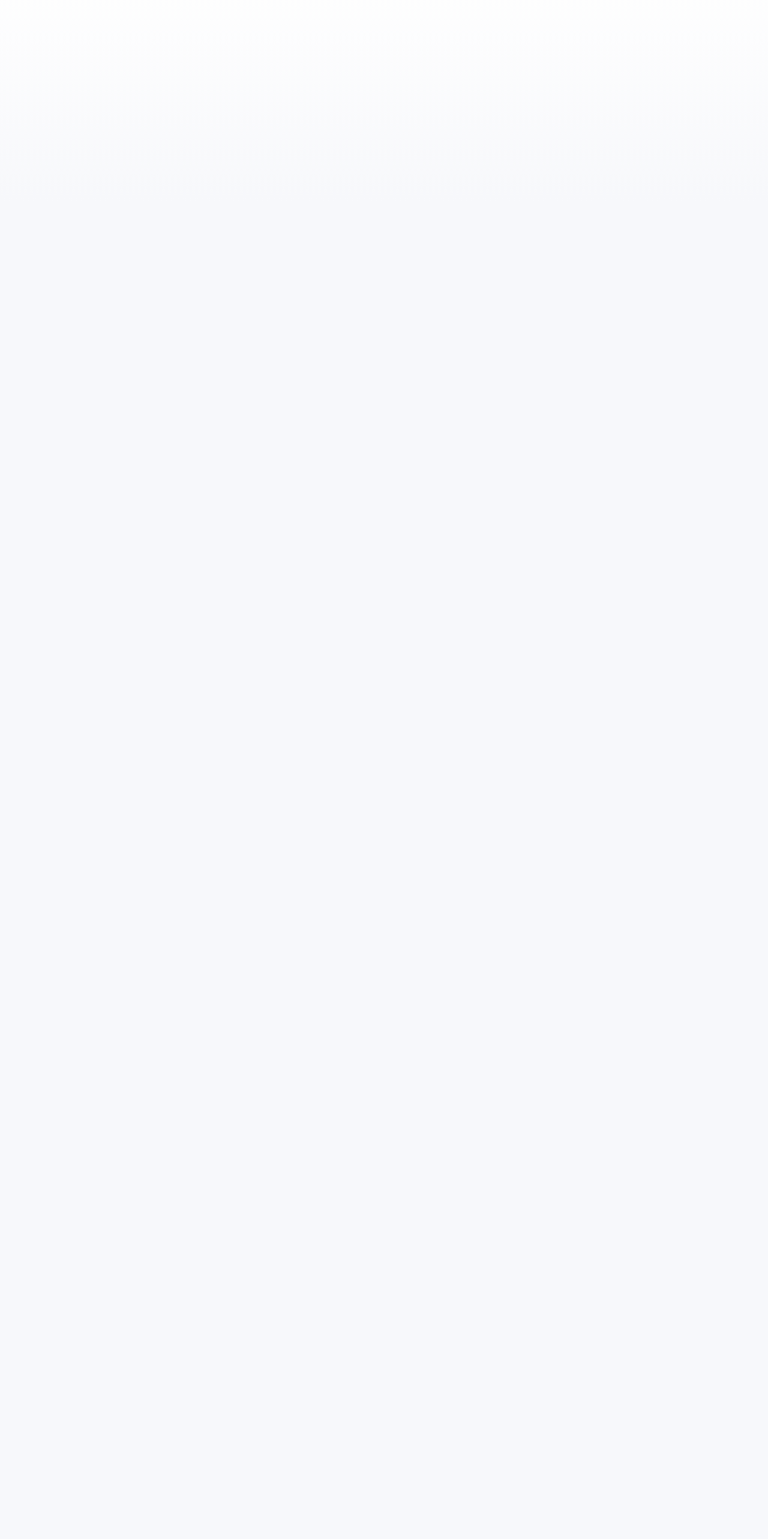
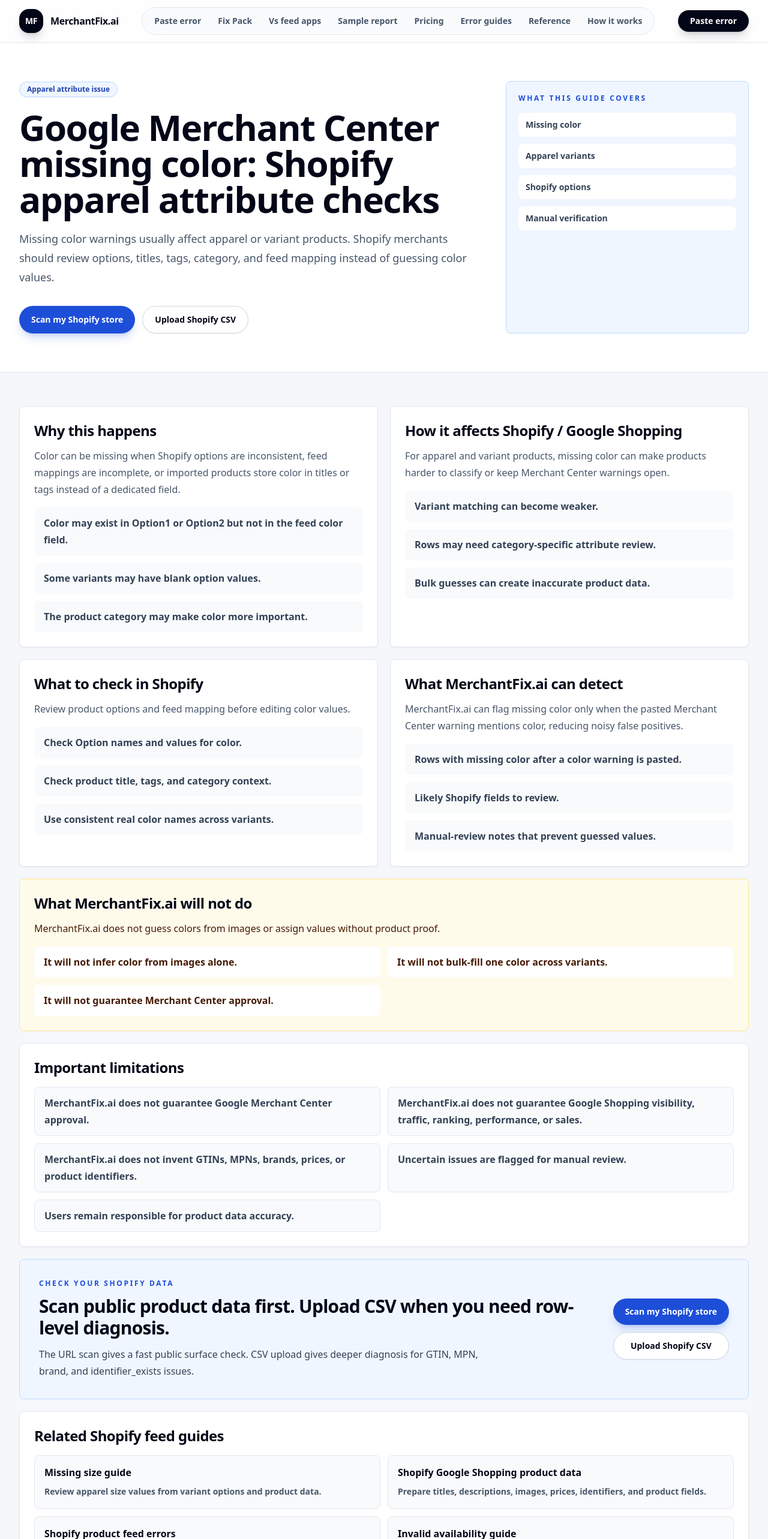
Before and after one commit to BACOUL/merchantfix-ai, a Next.js app: page /fix/google-merchant-center-missing-color in a window 1280 px wide. Before the commit this address had no page. Shown: the top 2566 px of the page at 60% size. Before the commit the page ends 800 px from the top, so only its background shows below. Built offline with nearby package versions, Linux system fonts and the light colour scheme.

Commit message:
Add missing color SEO guide page

```diff
--- /dev/null
+++ b/app/fix/google-merchant-center-missing-color/page.tsx
@@ -0,0 +1,17 @@
+import type { Metadata } from "next";
+import { SeoGuidePage } from "@/components/SeoGuidePage";
+import { canonical } from "@/lib/seo";
+import { missingColorGuide } from "../expandedSeoGuideData";
+
+export const metadata: Metadata = {
+  title: "Google Merchant Center Missing Color Shopify | MerchantFix.ai",
+  description:
+    "Fix Google Merchant Center missing color warnings for Shopify apparel products by checking options, tags, product category, and feed mapping.",
+  alternates: {
+    canonical: canonical("/fix/google-merchant-center-missing-color")
+  }
+};
+
+export default function GoogleMerchantCenterMissingColorPage() {
+  return <SeoGuidePage {...missingColorGuide} />;
+}
```
